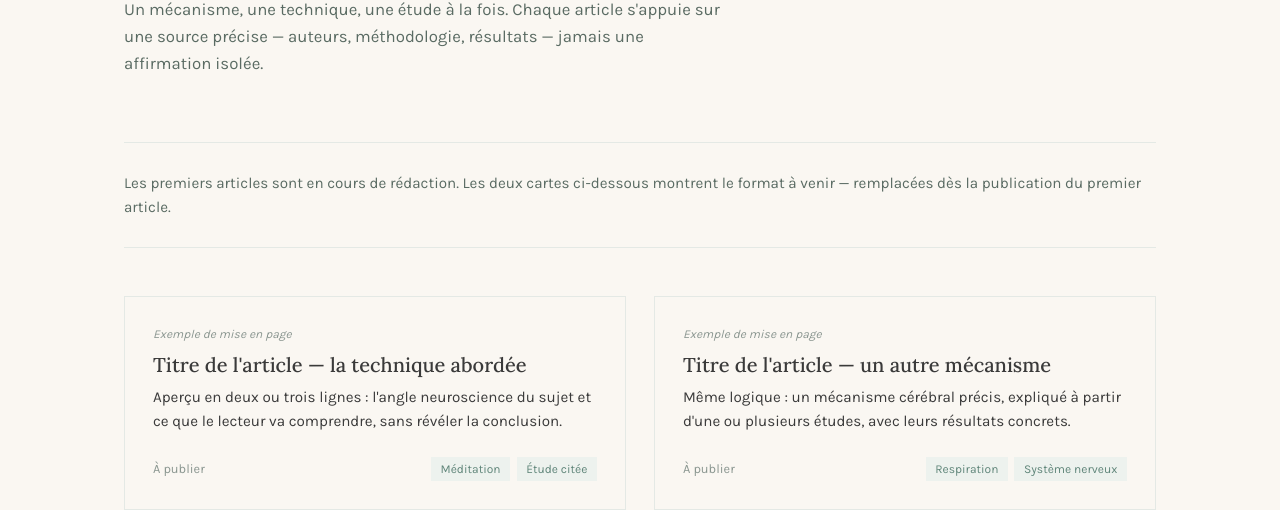
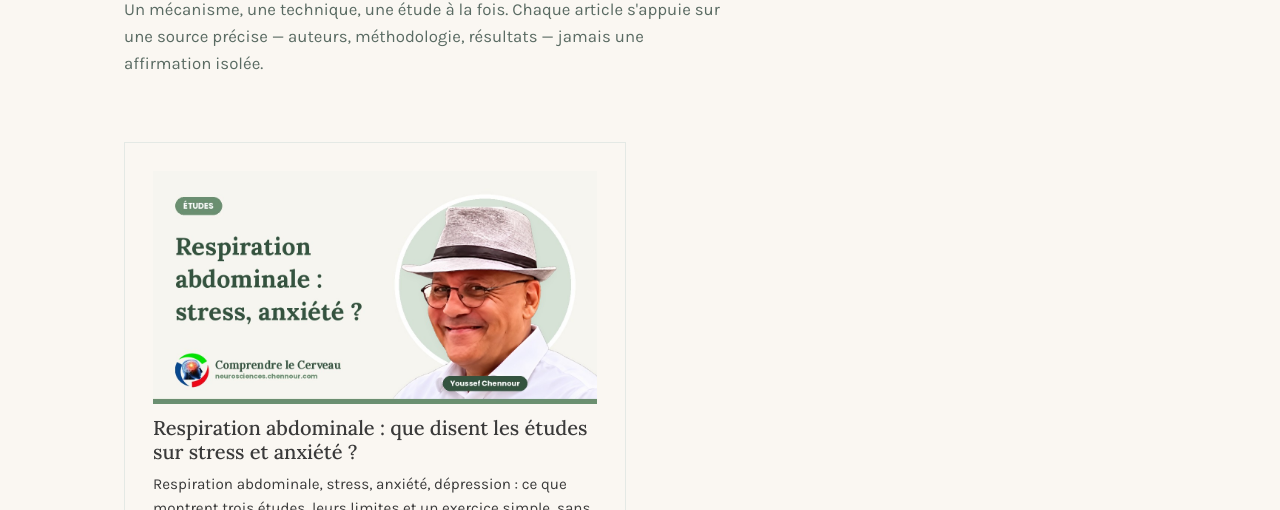
Before and after one commit to Larbati/comprendre-le-cerveau, a plain HTML site: page blog.html in a window 1280 px wide. Shown: the part 290-800 px from the top of the page. Drawn offline with Linux system fonts and the light colour scheme.

Commit message:
Add files via upload

```diff
--- a/blog.html
+++ b/blog.html
@@ -50,38 +50,18 @@
   </section>
 
   <div class="wrap">
-    <p class="empty-note">Les premiers articles sont en cours de rédaction. Les deux cartes ci-dessous montrent le format à venir — remplacées dès la publication du premier article.</p>
-  </div>
-
-  <div class="wrap">
     <div class="article-grid">
 
       <article class="article-card">
-        <span class="article-card-label">Exemple de mise en page</span>
-        <a href="#" class="article-link">
-          <h3>Titre de l'article — la technique abordée</h3>
+        <a href="articles/respiration-abdominale-anxiete-stress.html" class="article-link">
+          <img src="images/respiration-abdominale-anxiete-stress-blog.jpg" alt="Vignette de l&#x27;article sur la respiration abdominale, le stress et l&#x27;anxiété, Comprendre le Cerveau" width="1200" height="630" loading="lazy" style="width:100%;height:auto;margin-bottom:0.75rem">
+          <h3>Respiration abdominale : que disent les études sur stress et anxiété ?</h3>
         </a>
-        <p class="article-excerpt">Aperçu en deux ou trois lignes&nbsp;: l'angle neuroscience du sujet et ce que le lecteur va comprendre, sans révéler la conclusion.</p>
+        <p class="article-excerpt">Respiration abdominale, stress, anxiété, dépression : ce que montrent trois études, leurs limites et un exercice simple, sans promesse ni avis médical.</p>
         <div class="article-meta">
-          <span class="article-date">À publier</span>
+          <span class="article-date">5 octobre 2026</span>
           <ul class="article-tags">
-            <li>Méditation</li>
-            <li>Étude citée</li>
-          </ul>
-        </div>
-      </article>
-
-      <article class="article-card">
-        <span class="article-card-label">Exemple de mise en page</span>
-        <a href="#" class="article-link">
-          <h3>Titre de l'article — un autre mécanisme</h3>
-        </a>
-        <p class="article-excerpt">Même logique&nbsp;: un mécanisme cérébral précis, expliqué à partir d'une ou plusieurs études, avec leurs résultats concrets.</p>
-        <div class="article-meta">
-          <span class="article-date">À publier</span>
-          <ul class="article-tags">
-            <li>Respiration</li>
-            <li>Système nerveux</li>
+            <li>Respiration</li><li>Stress</li><li>Anxiété</li><li>Études</li>
           </ul>
         </div>
       </article>
```
